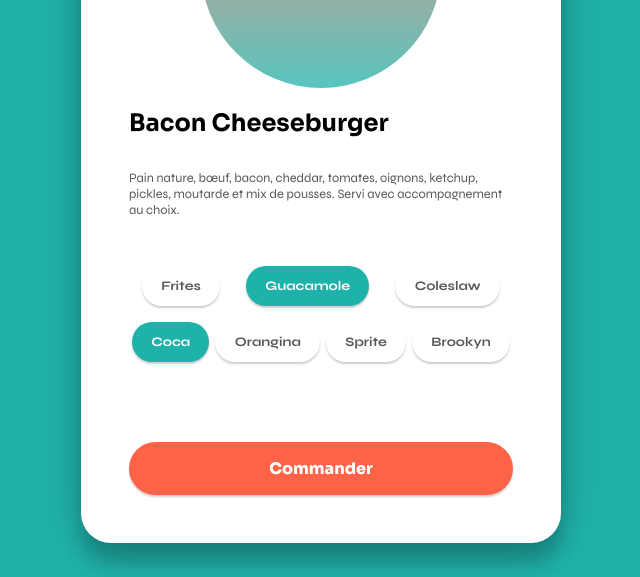
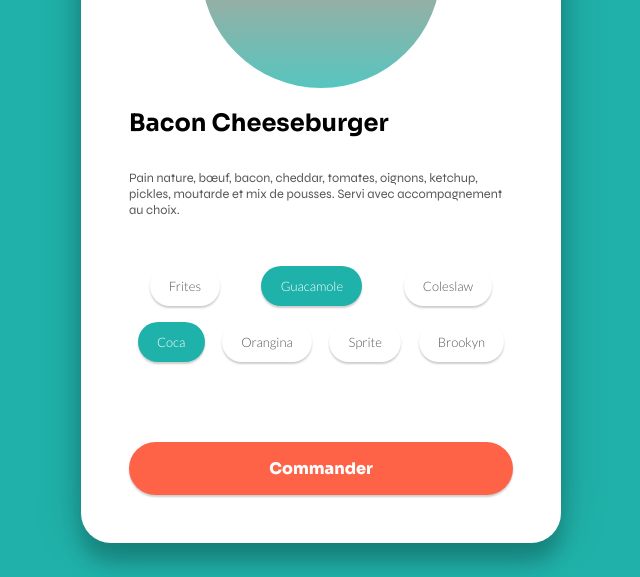
Before and after one commit to JulienPhlpt/Card-Animation-3D, a plain HTML site: page index.html in a window 1280 px wide. Shown: the part 223-800 px from the top of the page, without its empty margins (319-959 px from the left). Drawn offline with Linux system fonts and the light colour scheme.

Commit message:
Changin font for sides & drinks

```diff
--- a/index.html
+++ b/index.html
@@ -5,7 +5,7 @@
     <meta name="viewport" content="width=device-width, initial-scale=1.0" />
     <link rel="stylesheet" href="./css/style.css" />
     <link
-      href="https://fonts.googleapis.com/css2?family=Sora:wght@100;400;700;800&family=Syne:wght@400;700;800&display=swap"
+      href="https://fonts.googleapis.com/css2?family=Sora:wght@100;400;700;800&family=Lato:wght@100;300;700&family=Syne:wght@400;700;800&display=swap"
       rel="stylesheet"
     />
     <title>Animation 3D</title>
--- a/style.scss
+++ b/style.scss
@@ -81,7 +81,7 @@ body {
   transition: all 0.75s ease-out;
 
   button {
-    font-family: "Syne";
+    font-family: "Lato";
     font-size: 13px;
     padding: 0.75rem 1.2rem;
     background: none;
@@ -89,7 +89,7 @@ body {
     box-shadow: 0 2px 2px rgba(0, 0, 0, 0.2);
     border-radius: 30px;
     cursor: pointer;
-    font-weight: 600;
+    font-weight: 400;
     color: #585858;
     transition: all 0.2s ease-in;
 
```
Also changed, not shown: css/style.css.
